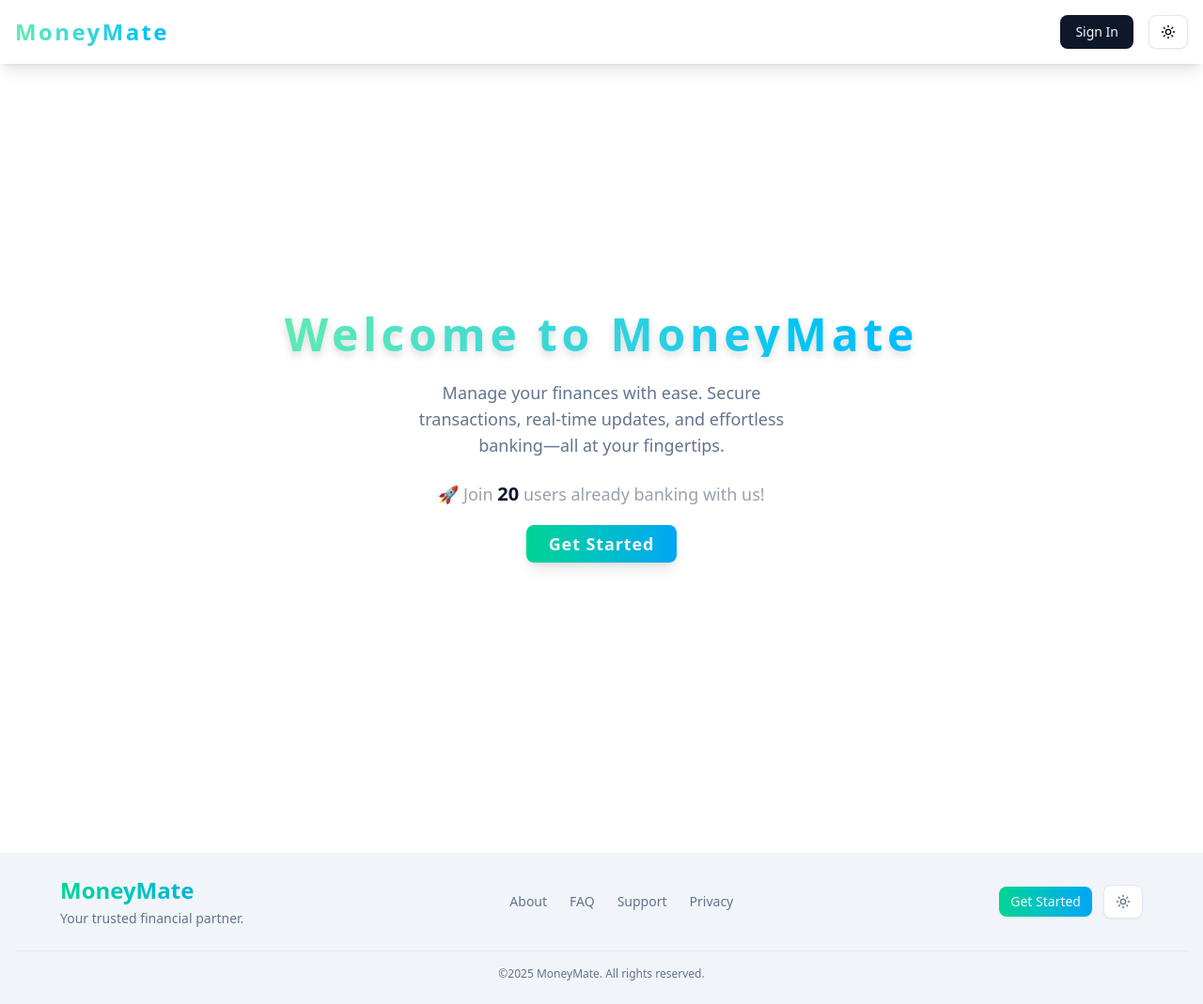
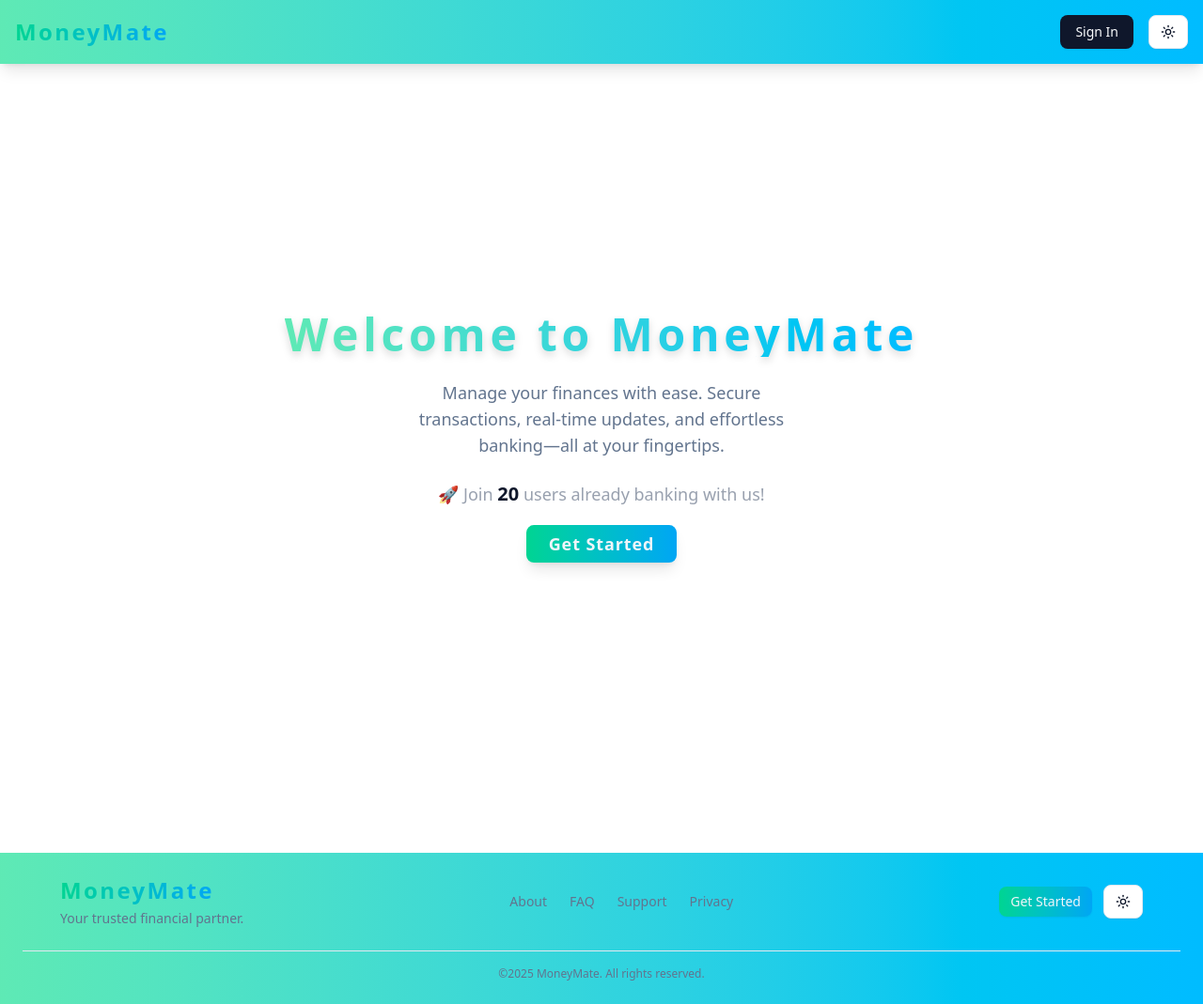
Before and after one commit to RevanToma/extras, a Next.js app in the folder banksajt/banksajt-frontend/: page / in a window 1280 px wide. Shown: the whole page at 94% size. Built offline with nearby package versions, Linux system fonts and the light colour scheme; no server answers.

Commit message:
added theme and footer based of theme

```diff
--- a/banksajt/banksajt-frontend/app/(root)/me/bank-dashboard.tsx
+++ b/banksajt/banksajt-frontend/app/(root)/me/bank-dashboard.tsx
@@ -62,7 +62,7 @@ const BankDashboard = ({
       exit={{ y: '-100%', opacity: 0 }}
       animate={{ y: 0, opacity: 1 }}
       transition={{ duration: 0.8, ease: 'easeInOut' }}
-      className='flex flex-col gap-6 justify-center p-6 items-center w-full'
+      className='flex flex-col gap-6 justify-center p-6 items-center w-full my-7'
     >
       <div className='w-full max-w-2xl shadow-lg rounded-lg p-6 text-center'>
         <h1 className='text-3xl font-bold mb-4'>Transactions</h1>
--- a/banksajt/banksajt-frontend/components/footer.tsx
+++ b/banksajt/banksajt-frontend/components/footer.tsx
@@ -1,18 +1,26 @@
+"use client"
 import Link from 'next/link';
 import { Button } from '@/components/ui/button';
 import { ModeToggle } from './mode-toggle';
+import { useTheme } from 'next-themes';
+import { cn } from '@/lib/utils';
+import Logo from './logo';
 
 const Footer = () => {
+    const { theme } = useTheme()
     return (
         <footer
 
-            className='w-full bg-muted py-6 px-4 mt-10'
+            className={cn(
+                "w-full p-6 text-center transition-all duration-300 my-10",
+                theme === "dark"
+                    ? "bg-gradient-to-r from-gray-800 to-gray-900 text-gray-300"
+                    : "bg-gradient-to-r from-emerald-300 to-sky-400 text-white"
+            )}
         >
             <div className='max-w-6xl mx-auto flex flex-col sm:flex-col md:flex-row lg:flex-row items-center justify-between text-muted-foreground gap-4'>
                 <div className='text-center md:text-left'>
-                    <h2 className='text-2xl font-bold bg-gradient-to-r from-emerald-400 to-sky-500 bg-clip-text text-transparent'>
-                        MoneyMate
-                    </h2>
+                    <Logo />
                     <p className='text-sm mt-1'>Your trusted financial partner.</p>
                 </div>
                 <div className='flex gap-6 text-sm'>
--- /dev/null
+++ b/banksajt/banksajt-frontend/components/logo.tsx
@@ -0,0 +1,23 @@
+"use client"
+import { cn } from "@/lib/utils";
+import { useTheme } from "next-themes";
+import Link from "next/link";
+
+
+
+const Logo = () => {
+    const { theme } = useTheme(),
+        logo = theme === 'light' ? ' bg-gradient-to-r from-gray-900 to-gray-700 bg-clip-text text-transparent drop-shadow-lg' : 'bg-gradient-to-r from-emerald-400 to-sky-500 bg-clip-text text-transparent';
+
+
+    return (
+        <Link
+            href='/'
+            className={cn('text-2xl font-bold tracking-widest ', logo)}
+        >
+            MoneyMate
+        </Link>
+    )
+}
+
+export default Logo
--- a/banksajt/banksajt-frontend/components/mode-toggle.tsx
+++ b/banksajt/banksajt-frontend/components/mode-toggle.tsx
@@ -25,8 +25,8 @@ export function ModeToggle() {
     <DropdownMenu>
       <DropdownMenuTrigger asChild>
         <Button variant='outline' className='cursor-pointer'>
-          <Sun className='h-[1.2rem] w-[1.2rem] rotate-0 scale-100 transition-all dark:-rotate-90 dark:scale-0 ' />
-          <Moon className='absolute h-[1.2rem] w-[1.2rem] rotate-90 scale-0 transition-all dark:rotate-0 dark:scale-100 ' />
+          <Sun className='h-[1.2rem] w-[1.2rem] rotate-0 scale-100 transition-all dark:-rotate-90 dark:scale-0 text-primary' />
+          <Moon className='absolute h-[1.2rem] w-[1.2rem] rotate-90 scale-0 transition-all dark:rotate-0 dark:scale-100 text-primary' />
           <span className='sr-only'>Toggle theme</span>
         </Button>
       </DropdownMenuTrigger>
--- a/banksajt/banksajt-frontend/components/navbar.tsx
+++ b/banksajt/banksajt-frontend/components/navbar.tsx
@@ -11,6 +11,8 @@ import {
   DropdownMenuTrigger,
 } from './ui/dropdown-menu';
 import { User } from 'lucide-react';
+import StyledNavBar from './styled-navbar';
+import Logo from './logo';
 
 const Navbar = async () => {
   const token = (await cookies()).get('token')?.value,
@@ -23,21 +25,15 @@ const Navbar = async () => {
   }
 
   return (
-    <nav className='p-4 shadow-lg flex justify-between items-center '>
-      <Link
-        href='/'
-        className='text-2xl font-bold tracking-widest bg-gradient-to-r from-emerald-300 to-sky-400
-            bg-clip-text text-transparent'
-      >
-        MoneyMate
-      </Link>
+    <StyledNavBar >
+      <Logo />
       <div className='flex gap-4'>
         {isAuthenticated ? (
           <>
             <DropdownMenu>
               <DropdownMenuTrigger asChild>
-                <Button variant='outline' className='cursor-pointer'>
-                  <User />
+                <Button variant='outline' className='cursor-pointer '>
+                  <User className='text-primary' />
                 </Button>
               </DropdownMenuTrigger>
               <DropdownMenuContent
@@ -73,7 +69,7 @@ const Navbar = async () => {
         )}
         <ModeToggle />
       </div>
-    </nav>
+    </StyledNavBar>
   );
 };
 
--- /dev/null
+++ b/banksajt/banksajt-frontend/components/styled-navbar.tsx
@@ -0,0 +1,28 @@
+"use client"
+
+import { cn } from "@/lib/utils"
+import { useTheme } from "next-themes"
+
+
+
+const StyledNavBar = ({ children }: { children: React.ReactNode }) => {
+    const { theme } = useTheme()
+
+    const currentTheme = theme === "dark"
+        ? "bg-gradient-to-r from-gray-800 to-gray-900 text-gray-300"
+        : "bg-gradient-to-r from-emerald-300 to-sky-400 text-white"
+
+
+    return (
+
+        <nav className={cn('p-4 shadow-lg flex justify-between items-center', currentTheme)}>
+            {children}
+        </nav>
+    )
+
+
+
+
+}
+
+export default StyledNavBar
```
